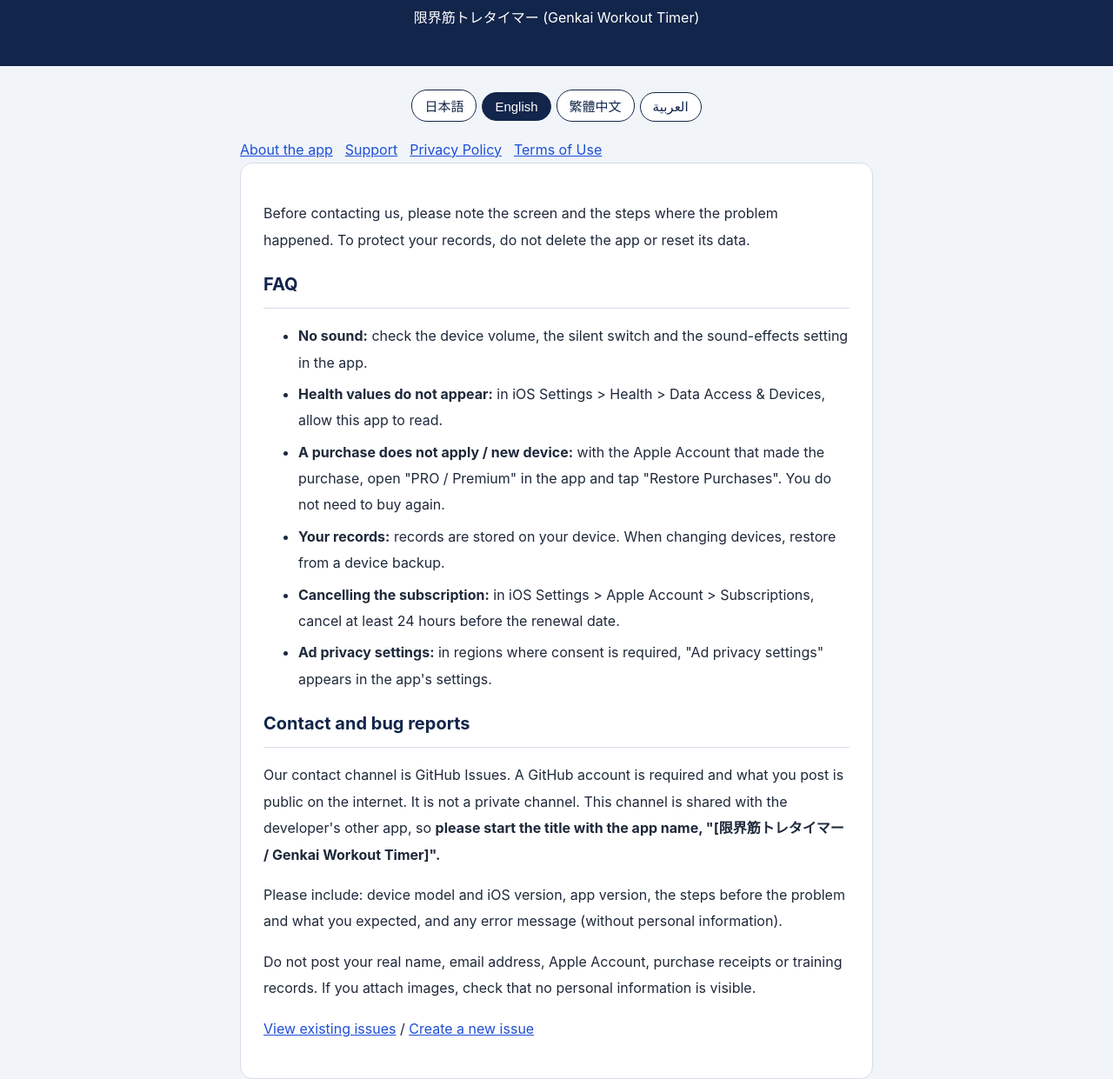
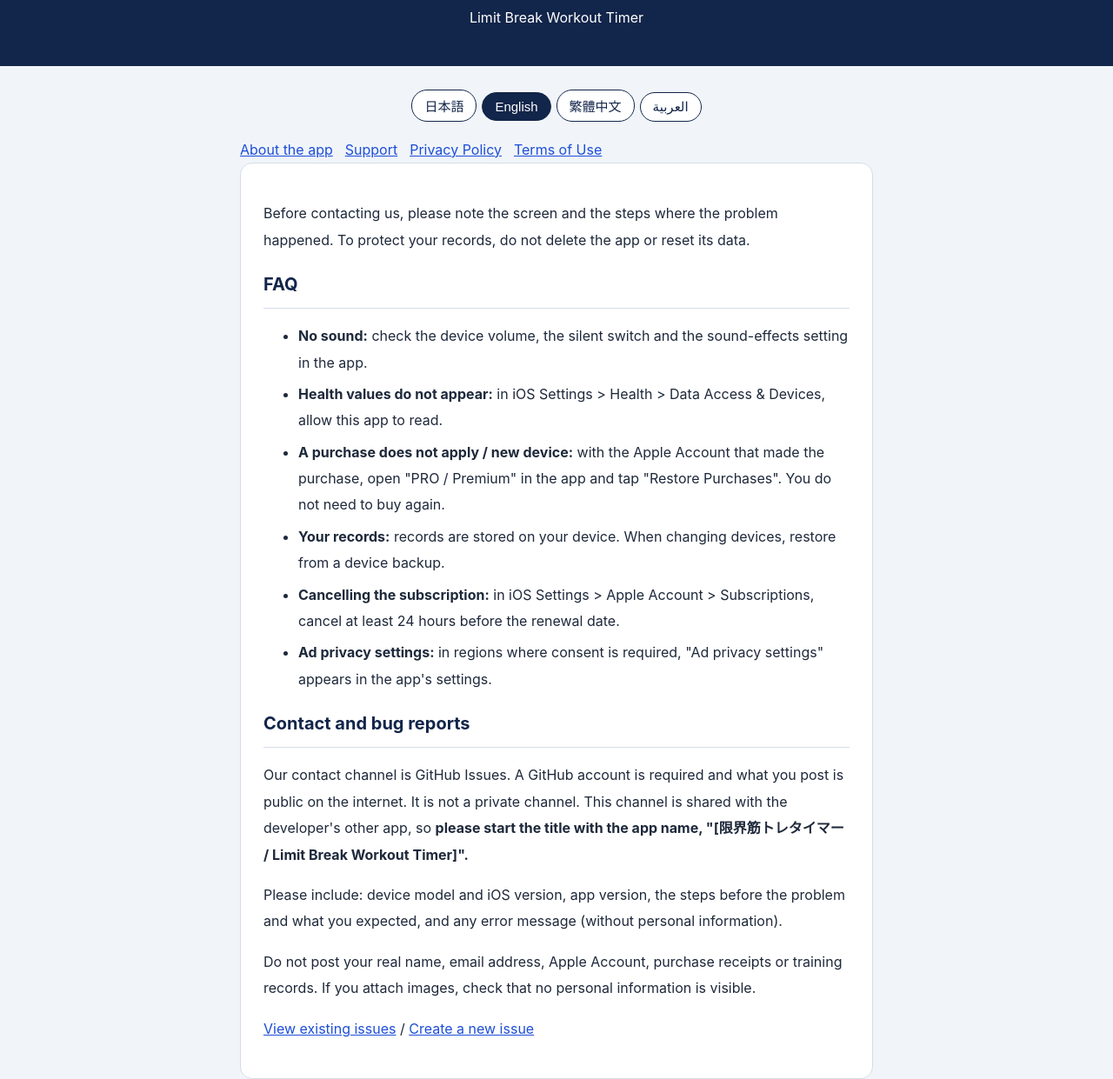
Before and after one commit to hirune0707-lgtm/hirune0707-lgtm.github.io, a plain HTML site: page genkai-toppa-timer/support.html in a window 1280 px wide. Shown: the part 92-1333 px from the top of the page at 87% size. Drawn offline with Linux system fonts and the light colour scheme.

Commit message:
Update support.html

```diff
--- a/genkai-toppa-timer/support.html
+++ b/genkai-toppa-timer/support.html
@@ -12,7 +12,7 @@ a { color:#1d4ed8; } .nav a { margin-inline-end:14px; display:inline-block; }
 .lang { display:none; } .lang.on { display:block; }
 footer { text-align:center; color:#555; padding:24px 16px; font-size:13px; }
 li { margin-bottom:6px; }</style></head>
-<body><div class="lang" data-l="ja" lang="ja"><header><h1>サポート</h1><p>限界筋トレタイマー</p></header></div><div class="lang" data-l="en" lang="en"><header><h1>Support</h1><p>限界筋トレタイマー (Genkai Workout Timer)</p></header></div><div class="lang" data-l="zh-Hant" lang="zh-Hant"><header><h1>支援</h1><p>限界筋トレタイマー</p></header></div><div class="lang" data-l="ar" lang="ar" dir="rtl"><header><h1>الدعم</h1><p>限界筋トレタイマー</p></header></div><main><div class="langs" role="group" aria-label="Language"><button type="button" data-l="ja" aria-pressed="false">日本語</button><button type="button" data-l="en" aria-pressed="false">English</button><button type="button" data-l="zh-Hant" aria-pressed="false">繁體中文</button><button type="button" data-l="ar" aria-pressed="false">العربية</button></div><div class="lang" data-l="ja" lang="ja"><div class="nav"><a href="index.html">アプリ紹介</a><a href="support.html">サポート</a><a href="privacy.html">プライバシーポリシー</a><a href="terms.html">利用規約</a></div><section class="card"><p></p><p>お問い合わせの前に、問題が起きた画面と操作手順を確認してください。記録を守るため、アプリの削除やデータの初期化は行わないでください。</p>
+<body><div class="lang" data-l="ja" lang="ja"><header><h1>サポート</h1><p>限界筋トレタイマー</p></header></div><div class="lang" data-l="en" lang="en"><header><h1>Support</h1><p>Limit Break Workout Timer</p></header></div><div class="lang" data-l="zh-Hant" lang="zh-Hant"><header><h1>支援</h1><p>極限健身計時器</p></header></div><div class="lang" data-l="ar" lang="ar" dir="rtl"><header><h1>الدعم</h1><p>مؤقت التمارين بلا حدود</p></header></div><main><div class="langs" role="group" aria-label="Language"><button type="button" data-l="ja" aria-pressed="false">日本語</button><button type="button" data-l="en" aria-pressed="false">English</button><button type="button" data-l="zh-Hant" aria-pressed="false">繁體中文</button><button type="button" data-l="ar" aria-pressed="false">العربية</button></div><div class="lang" data-l="ja" lang="ja"><div class="nav"><a href="index.html">アプリ紹介</a><a href="support.html">サポート</a><a href="privacy.html">プライバシーポリシー</a><a href="terms.html">利用規約</a></div><section class="card"><p></p><p>お問い合わせの前に、問題が起きた画面と操作手順を確認してください。記録を守るため、アプリの削除やデータの初期化は行わないでください。</p>
 <h2>よくある質問</h2>
 <ul>
 <li><strong>音が鳴らない：</strong>端末の音量・消音スイッチ、アプリ設定の効果音をご確認ください。</li>
@@ -37,7 +37,7 @@ li { margin-bottom:6px; }</style></head>
 <li><strong>Ad privacy settings:</strong> in regions where consent is required, "Ad privacy settings" appears in the app's settings.</li>
 </ul>
 <h2>Contact and bug reports</h2>
-<p>Our contact channel is GitHub Issues. A GitHub account is required and what you post is public on the internet. It is not a private channel. This channel is shared with the developer's other app, so <strong>please start the title with the app name, "[限界筋トレタイマー / Genkai Workout Timer]".</strong></p>
+<p>Our contact channel is GitHub Issues. A GitHub account is required and what you post is public on the internet. It is not a private channel. This channel is shared with the developer's other app, so <strong>please start the title with the app name, "[限界筋トレタイマー / Limit Break Workout Timer]".</strong></p>
 <p>Please include: device model and iOS version, app version, the steps before the problem and what you expected, and any error message (without personal information).</p>
 <p>Do not post your real name, email address, Apple Account, purchase receipts or training records. If you attach images, check that no personal information is visible.</p>
 <p><a href="https://github.com/hirune0707-lgtm/hirune0707-lgtm.github.io/issues">View existing issues</a> / <a href="https://github.com/hirune0707-lgtm/hirune0707-lgtm.github.io/issues/new">Create a new issue</a></p></section><p><a href="../index.html">Developer site home (shared with the app "Nakama Mahjong Techo")</a></p></div><div class="lang" data-l="zh-Hant" lang="zh-Hant"><div class="nav"><a href="index.html">應用程式介紹</a><a href="support.html">支援</a><a href="privacy.html">隱私權政策</a><a href="terms.html">使用條款</a></div><section class="card"><p></p><p>聯絡我們之前，請先確認發生問題的畫面與操作步驟。為保護您的紀錄，請勿刪除本應用程式或重設資料。</p>
```
